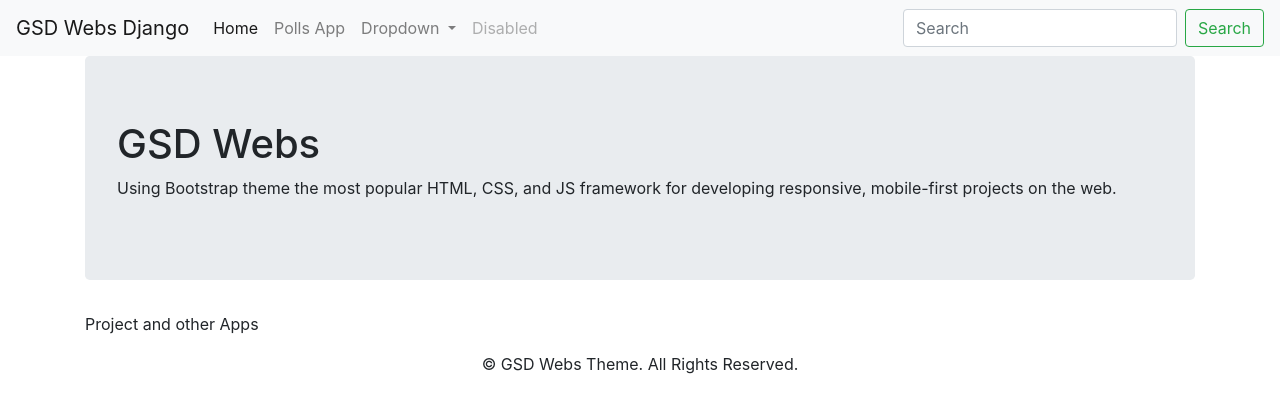
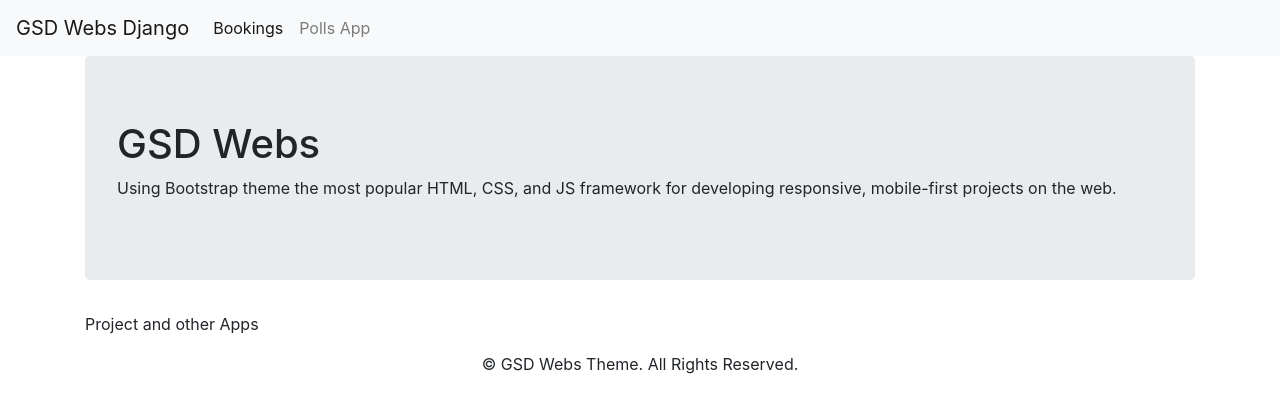
Before and after one commit to ghanshyamdhiman/gsdjango, a Django app: page / in a window 1280 px wide. Shown: the top 413 px of the page. Run offline with Django 3.2, Linux system fonts and the light colour scheme; some libraries are stand-ins or nearby versions.

Commit message:
Update index.html

```diff
--- a/gsdjango/gsdjango/templates/index.html
+++ b/gsdjango/gsdjango/templates/index.html
@@ -21,31 +21,13 @@
   <div class="collapse navbar-collapse" id="navbarSupportedContent">
     <ul class="navbar-nav mr-auto">
       <li class="nav-item active">
-        <a class="nav-link" href="#">Home <span class="sr-only">(current)</span></a>
+        <a class="nav-link" href="bookings">Bookings <span class="sr-only">(current)</span></a>
       </li>
       <li class="nav-item">
         <a class="nav-link" href="polls">Polls App</a>
       </li>
-      <li class="nav-item dropdown">
-        <a class="nav-link dropdown-toggle" href="#" id="navbarDropdown" role="button" data-toggle="dropdown" aria-haspopup="true" aria-expanded="false">
-          Dropdown
-        </a>
-        <div class="dropdown-menu" aria-labelledby="navbarDropdown">
-          <a class="dropdown-item" href="#">Action</a>
-          <a class="dropdown-item" href="#">Another action</a>
-          <div class="dropdown-divider"></div>
-          <a class="dropdown-item" href="#">Something else here</a>
-        </div>
-      </li>
-      <li class="nav-item">
-        <a class="nav-link disabled" href="#">Disabled</a>
-      </li>
-    </ul>
-    <form class="form-inline my-2 my-lg-0">
-      <input class="form-control mr-sm-2" type="search" placeholder="Search" aria-label="Search">
-      <button class="btn btn-outline-success my-2 my-sm-0" type="submit">Search</button>
-    </form>
-  </div>
+     </ul>
+   </div>
 </nav>
 
 
```
